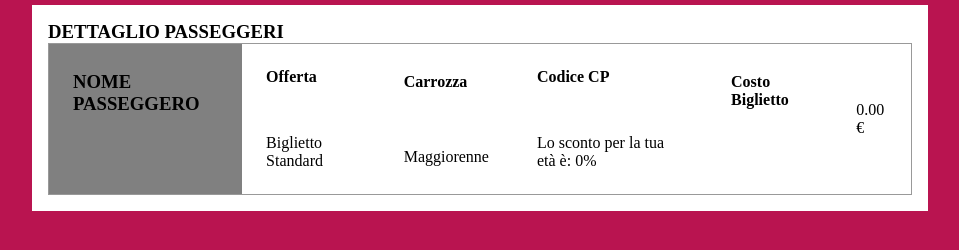
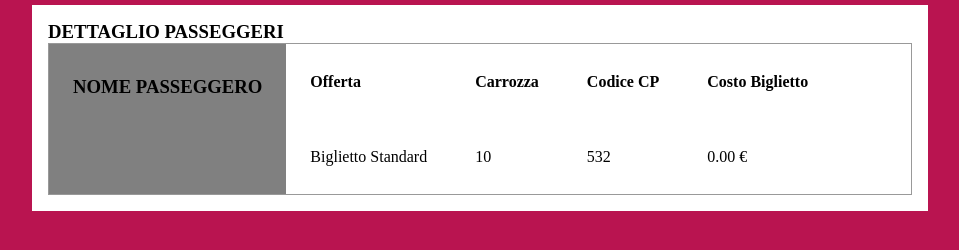
Before and after one commit to SimoCrash/js-biglietto-treno-form, a plain HTML site: page index.html in a window 1280 px wide. Both pictures are taken after a click on the button "Genera". Shown: the part 334-584 px from the top of the page, without its empty margins (160-1119 px from the left). Drawn offline with Linux system fonts and the light colour scheme.

Commit message:
esercizio funzionante

```diff
--- a/index.html
+++ b/index.html
@@ -44,10 +44,9 @@
         <div class="details">
             <div class="nome-passeggero d_flex"><h3>NOME PASSEGGERO</h3><div><strong class="name-surname"></strong></div></div>
             <div class="d_flex"><div><strong>Offerta</strong></div><div class="tipo_biglietto"></div></div>
-            <div class="d_flex"><div><strong>Carrozza</strong></div><div class="eta"></div></div>
-            <div class="d_flex"><div><strong>Codice CP</strong></div><div class="sconto"></div></div>
-            <div class="d_flex"><div><strong>Costo Biglietto</strong></div><div class="prezzo_km"></div></div>
-            <div class="d_flex"><div class="prezzo_viaggio"></div></div>
+            <div class="d_flex"><div><strong>Carrozza</strong></div><div class="carrozza"></div></div>
+            <div class="d_flex"><div><strong>Codice CP</strong></div><div class="codice-cp"></div></div>
+            <div class="d_flex"><div><strong>Costo Biglietto</strong></div><div class="prezzo_viaggio"></div></div>
         </div>
     </div>
 </body>
--- a/js/script.js
+++ b/js/script.js
@@ -31,9 +31,9 @@ btn.addEventListener('click', function(){
 
     document.querySelector(".tipo_biglietto").innerHTML = tipoBiglietto;
 
-    document.querySelector(".eta").innerHTML = eta;
+    document.querySelector(".carrozza").innerHTML = Math.ceil(Math.random()*10);
 
-    document.querySelector(".sconto").innerHTML = `Lo sconto per la tua età è: ${sconto}`;
+    document.querySelector(".codice-cp").innerHTML = Math.ceil(Math.random()*1000);
 
     document.querySelector(".prezzo_viaggio").innerHTML =`${prezzoViaggio} €`;
 })
```
